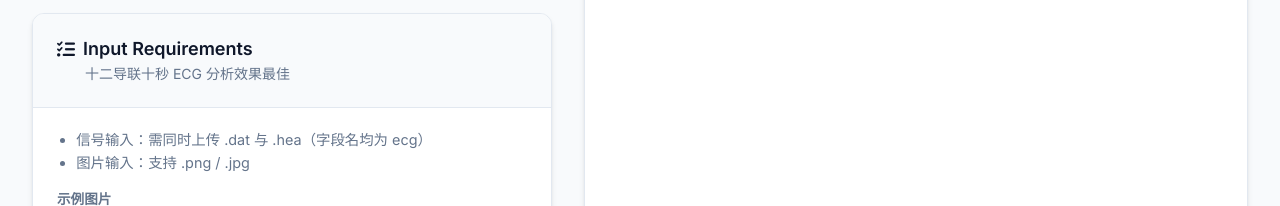
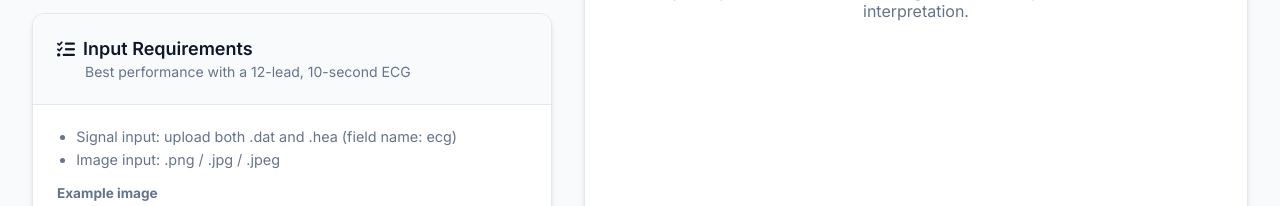
Before and after one commit to falling-into-you/ecg-r1-web, a FastAPI app: template templates/index.html in a window 1280 px wide. Shown: the part 795-1001 px from the top of the page. Run offline with FastAPI, Linux system fonts and the light colour scheme; the template is opened without the code that fills it: most values are stand-ins (such as "Sample title", 1, 10 or a date in 2020); parts of the project's set-up code (start-up, migrations or seed data) failed here and were passed over.

Commit message:
feat: clickable example image and English input requirements

```diff
--- a/static/script.js
+++ b/static/script.js
@@ -8,6 +8,7 @@ document.addEventListener('DOMContentLoaded', function() {
     const imagePreview = document.getElementById('imagePreview');
     const imageFileName = document.getElementById('imageFileName');
     const removeImageBtn = document.getElementById('removeImageBtn');
+    const exampleEcgImage = document.getElementById('exampleEcgImage');
     const ecgFileName = document.getElementById('ecgFileName');
     const submitBtn = document.getElementById('submitBtn');
 
@@ -303,6 +304,27 @@ document.addEventListener('DOMContentLoaded', function() {
             }
             reader.readAsDataURL(file);
         }
+    }
+
+    async function setImageInputFile(file) {
+        if (!file) return;
+        const dt = new DataTransfer();
+        dt.items.add(file);
+        imageInput.files = dt.files;
+        handleImageSelect(file);
+    }
+
+    if (exampleEcgImage) {
+        exampleEcgImage.addEventListener('click', async () => {
+            try {
+                const resp = await fetch(exampleEcgImage.src, { cache: 'force-cache' });
+                const blob = await resp.blob();
+                const file = new File([blob], 'example.png', { type: blob.type || 'image/png' });
+                await setImageInputFile(file);
+            } catch (e) {
+                alert('Failed to load example image.');
+            }
+        });
     }
 
     removeImageBtn.addEventListener('click', (e) => {
--- a/static/style.css
+++ b/static/style.css
@@ -156,12 +156,23 @@ body {
 
 .requirements-example-img {
     width: 100%;
-    max-height: 160px;
+    max-height: 220px;
     object-fit: contain;
     border: 1px solid var(--border-color);
     border-radius: var(--radius-md);
     background: white;
     display: block;
+    cursor: pointer;
+}
+
+.requirements-example-img:hover {
+    border-color: #cbd5e1;
+}
+
+.requirements-example-hint {
+    margin-top: 0.5rem;
+    font-size: 0.85rem;
+    color: var(--text-muted);
 }
 
 #inferenceForm {
--- a/templates/index.html
+++ b/templates/index.html
@@ -10,7 +10,7 @@
     <link rel="preconnect" href="https://fonts.gstatic.com" crossorigin>
     <link href="https://fonts.googleapis.com/css2?family=Inter:wght@300;400;500;600;700&display=swap" rel="stylesheet">
     <link rel="stylesheet" href="/static/icons/css/all.min.css">
-    <link rel="stylesheet" href="/static/style.css?v=20260131-5">
+    <link rel="stylesheet" href="/static/style.css?v=20260201-2">
     <link rel="stylesheet" href="/static/responsive.css">
 </head>
 <body>
@@ -75,16 +75,17 @@
                 <section class="panel input-panel">
                     <div class="panel-header">
                         <h2><i class="fa-solid fa-list-check"></i> Input Requirements</h2>
-                        <p>十二导联十秒 ECG 分析效果最佳</p>
+                        <p>Best performance with a 12-lead, 10-second ECG</p>
                     </div>
                     <div class="input-requirements">
                         <ul class="requirements-list">
-                            <li>信号输入：需同时上传 .dat 与 .hea（字段名均为 ecg）</li>
-                            <li>图片输入：支持 .png / .jpg</li>
+                            <li>Signal input: upload both .dat and .hea (field name: ecg)</li>
+                            <li>Image input: .png / .jpg / .jpeg</li>
                         </ul>
                         <div class="requirements-example">
-                            <div class="requirements-example-title">示例图片</div>
-                            <img class="requirements-example-img" src="/static/example/49722328-0.png" alt="Example ECG Input">
+                            <div class="requirements-example-title">Example image</div>
+                            <img class="requirements-example-img" id="exampleEcgImage" src="/static/example/49722328-0.png" alt="Example ECG Input">
+                            <div class="requirements-example-hint">Click the example image to use it as your input.</div>
                         </div>
                     </div>
                 </section>
@@ -192,6 +193,6 @@
         </div>
     </main>
 
-    <script src="/static/script.js?v=20260131-18"></script>
+    <script src="/static/script.js?v=20260201-2"></script>
 </body>
 </html>
```
